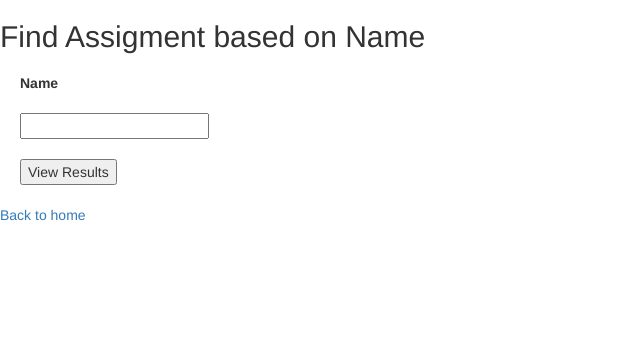
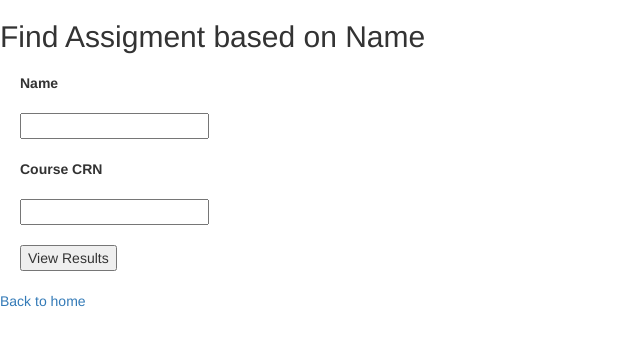
Before and after one commit to FozziWig1998/pass_the_class_local, a PHP site: page /read_assignments.php in a window 1280 px wide. Shown: the top 346 px of the page, without its empty margins (0-640 px from the left). Run offline with PHP 8.4, Linux system fonts and the light colour scheme; some libraries are stand-ins or nearby versions.

Commit message:
updated assignment things

```diff
--- a/passTheClass/public/delete_assignments.php
+++ b/passTheClass/public/delete_assignments.php
@@ -11,7 +11,7 @@ if (isset($_POST["submit"])) {
     $connection = new PDO($dsn, $username, $password, $options);
 
     $id = $_POST["submit"];
-    $sql = "DELETE FROM Assignment WHERE name = :name AND course_CRN = :course_CRN";
+    $sql = "DELETE FROM Assignment WHERE name = :name";
     $statement = $connection->prepare($sql);
     $statement->bindValue(':name', $id);
     $statement->execute();
--- a/passTheClass/public/read_assignments.php
+++ b/passTheClass/public/read_assignments.php
@@ -12,10 +12,12 @@ if (isset($_POST['submit'])) {
     $connection = new PDO($dsn, $username, $password, $options);
     $sql = "SELECT *
             FROM Assignment
-            WHERE name = :name";
+            WHERE name = :name AND course_CRN = :course_CRN";
     $location = $_POST['name'];
+    $course_crn = $_POST['course_CRN'];
     $statement = $connection->prepare($sql);
     $statement->bindParam(':name', $location, PDO::PARAM_STR);
+    $statement->bindParam(':course_CRN', $course_crn, PDO::PARAM_STR);
     $statement->execute();
     $result = $statement->fetchAll();
   } catch(PDOException $error) {
@@ -59,6 +61,8 @@ if (isset($_POST['submit'])) {
   <input name="csrf" type="hidden" value="<?php echo escape($_SESSION['csrf']); ?>">
   <label for="name">Name</label>
   <input type="text" id="name" name="name">
+  <label for="name">Course CRN</label>
+  <input type="number" id="course_CRN" name="course_CRN">
   <input type="submit" name="submit" value="View Results">
 </form>
 
```
